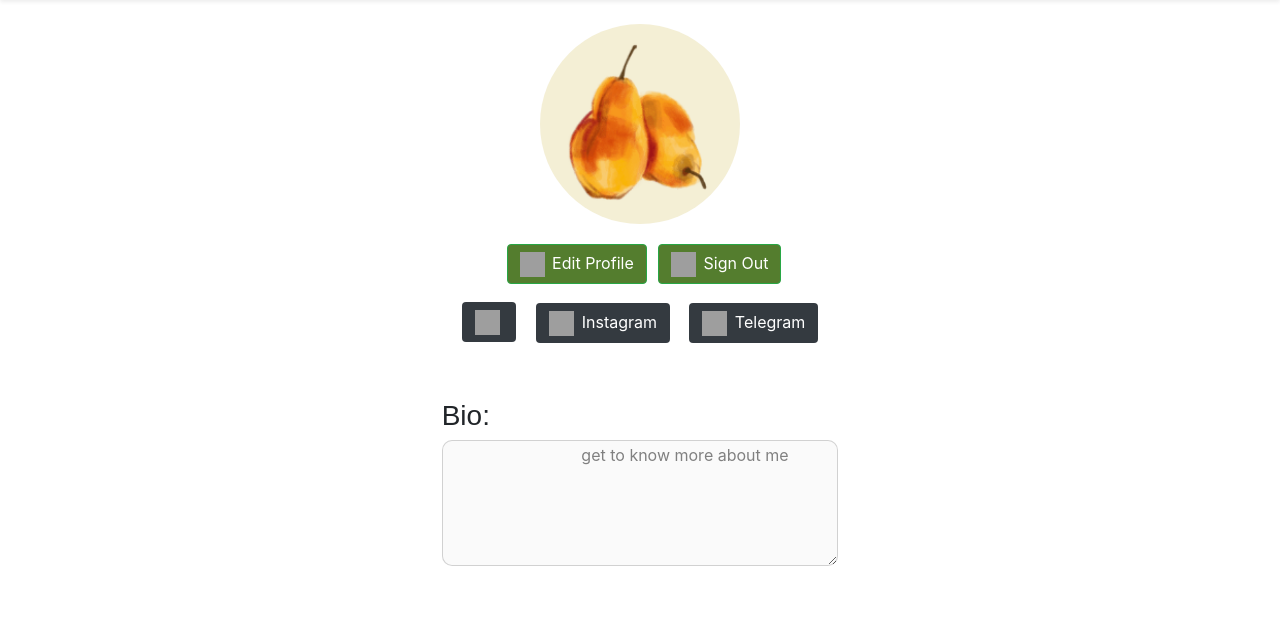
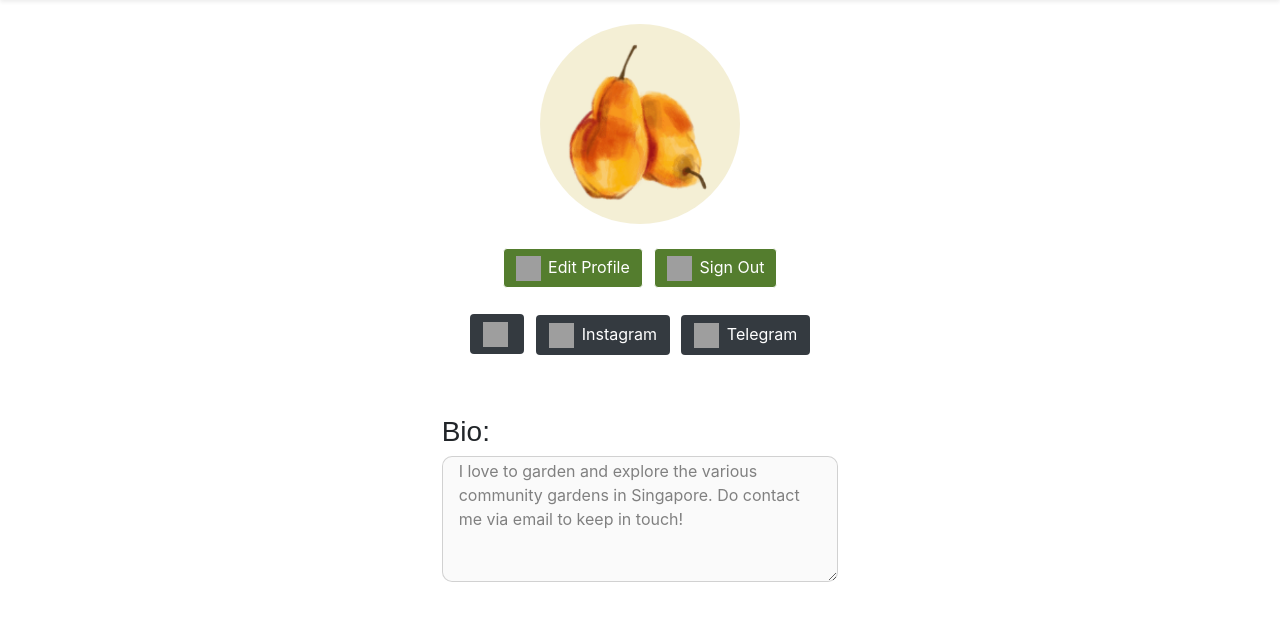
Before and after one commit to sriyanope/G7-IS216-project, a PHP site: page /Profile.php in a window 1280 px wide. Shown: the part 82-703 px from the top of the page. Run offline with PHP 8.4, Linux system fonts and the light colour scheme; the visitor is signed in with stand-in values (Sample User, id 1); some web fonts are replaced; grey boxes are pictures that could not be loaded.

Commit message:
updated formatting of buttons on profile php with nav bar

```diff
--- a/pages/Profile.php
+++ b/pages/Profile.php
@@ -89,6 +89,7 @@
                 .bio{
                     color: grey;
                     border-radius: 10px;
+                    text-align:left;
                 }
 
                 textarea {
@@ -105,7 +106,12 @@
                 right:0;
                 z-index: 100;
               }
-
+              .nav-link {
+                  transition: all o.2s;
+                }
+              .nav-link:hover {
+                border-bottom: 2px solid #547D2E;
+              }
             </style>
 
             <!-- title -->
@@ -213,14 +219,14 @@
             <div class="row">
                 <div class="col text-center">
                   <a href="ProfileEdit.php" style="text-decoration:none;">
-                    <button type="button" class="btn btn-success mx-2" href="ProfileEdit.html" id="editBtn">
+                    <button type="button" class="btn btn-success  m-1" href="ProfileEdit.html" id="editBtn" style="border-color: white;">
                         <img src="../public/images/edit.png" class="editProfileimg">
                         Edit Profile
                     </button>
                   </a>
 
                   <a href="LogIn.php" style="text-decoration:none;">
-                  <button type="button" class="btn btn-success" id='signOutBtn'>
+                  <button type="button" class="btn btn-success  m-1" id='signOutBtn' style="border-color: white;">
                         <img src="../public/images/logout.png" class="editProfileimg">
                         Sign Out
                     </button>
@@ -232,8 +238,8 @@
 
               // if the profile page does not belong to the user, hide the edit and sign out button
               if(checkOwnProfile == 0){
-                document.getElementById("editBtn").setAttribute("class", "btn btn-success mx-2 d-none");
-                document.getElementById("signOutBtn").setAttribute("class", "btn btn-success d-none");
+                document.getElementById("editBtn").setAttribute("class", "btn btn-success m-1 d-none");
+                document.getElementById("signOutBtn").setAttribute("class", "btn btn-success m-1 d-none");
               }
 
 
@@ -245,19 +251,16 @@
             </div>
             <div class="row text-center">
                 <div class="col text-center mb-3">
-
-
-                    <button type="button" class=" btn bg-dark text-white mx-2" id="copyButton">
+                    <button type="button" class=" btn bg-dark text-white m-1" id="copyButton">
                         <img src="../public/images/open-mail.png" class="editProfileimg"><span id="email"></span></button>
-
                     <a href="#" id="instagram" style="text-decoration:none;">
-                    <button type="button" class=" btn bg-dark text-white mx-2" >
+                    <button type="button" class=" btn bg-dark text-white m-1" >
                         <img src="../public/images/instagram.png" class="editProfileimg">
                         Instagram
                     </button>
                     </a>
                     <a href="#" id="telegram" style="text-decoration:none;">
-                    <button type="button" class=" btn bg-dark text-white mx-2">
+                    <button type="button" class=" btn bg-dark text-white m-1">
                         <img src="../public/images/telegram.png" class="editProfileimg">
                         Telegram
                     </button>
@@ -269,12 +272,9 @@
                     <h3 class="featureTitle">Bio:</h3>
                 </div>
                 <div class="col-md-4 offset-md-4">
-                    <textarea disabled rows="5" cols="30" class="bio text-center" id="bio">
-                    get to know more about me
-                    </textarea>
+                    <textarea disabled rows="5" cols="30" class="bio px-3" id="bio" >I love to garden and explore the various community gardens in Singapore. Do contact me via email to keep in touch!</textarea>
                 </div>
             </div>
-
 
             <!-- Notification -->
             <div id="notification" class="notification"></div>
@@ -332,7 +332,7 @@
           window.addEventListener("load", function(){
             setTimeout(() => {
               loader.style.display = "none";
-            }, 1500);
+            }, 1000);
           });
           </script>
 
```
Also changed, not shown: pages/LandingPage.css (+6 -1 lines), pages/LandingPage.html (+2 -32 lines).
